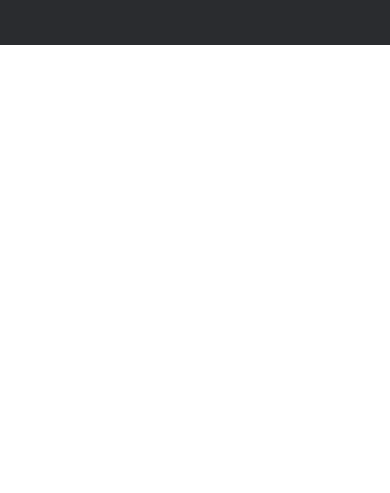
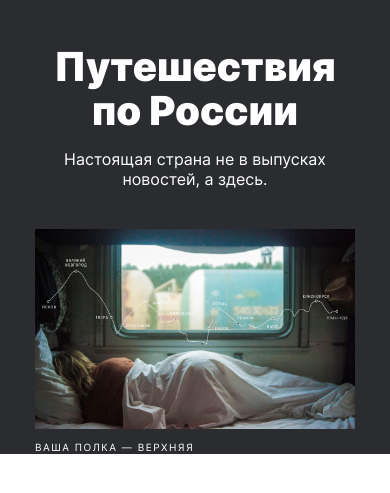
Before and after one commit to shardakova/one-another-project, a plain HTML site: page index.html in a window 390 px wide. Shown: the part 61-554 px from the top of the page. Drawn offline with Linux system fonts and the light colour scheme.

Commit message:
сверстан lead

```diff
--- a/blocks/content/content.css
+++ b/blocks/content/content.css
@@ -0,0 +1,7 @@
+.content {
+  display: flex;
+  flex-direction: column;
+  justify-content: flex-start;
+  align-items: center;
+  margin: auto;
+}
--- a/blocks/header/header.css
+++ b/blocks/header/header.css
@@ -1,7 +1,7 @@
 .header {
   max-width: 1184px;
   margin: 0 auto;
-  padding: 28px 48px 56px;
+  padding: 28px 48px 0;
   display: flex;
   flex-direction: row;
   justify-content: space-between;
@@ -11,20 +11,20 @@
 @media screen and (max-width: 1024px) {
   .header {
     max-width: 928px;
-    padding: 28px 28px 48px;
+    padding: 28px 28px 0;
   }
 }
 
 @media screen and (max-width: 768px) {
   .header {
     max-width: 720px;
-    padding: 28px 24px 48px;
+    padding: 28px 24px 0;
   }
 }
 
 @media screen and (max-width: 425px) {
   .header {
     max-width: 288px;
-    padding: 16px 16px 48px;
+    padding: 16px 16px 0;
   }
 }
--- a/blocks/lead/__caption/lead__caption.css
+++ b/blocks/lead/__caption/lead__caption.css
@@ -0,0 +1,14 @@
+.lead__caption {
+  padding-top: 8px;
+  width: 158px;
+  height: 14px;
+  width: 100%;
+  font-family: 'Inter', serif;
+  font-style: normal;
+  font-weight: 400;
+  font-size: 10px;
+  line-height: 14px;
+  letter-spacing: 1.5px;
+  text-transform: uppercase;
+  color: #FFF;
+}
--- /dev/null
+++ b/blocks/lead/__figure/lead__figure.css
@@ -0,0 +1,3 @@
+.lead__figure {
+  margin: 0;
+}
--- a/blocks/lead/__image/lead__image.css
+++ b/blocks/lead/__image/lead__image.css
@@ -0,0 +1,29 @@
+.lead__image {
+  padding-top: 64px;
+  width: 984px;
+  height: 615px;
+}
+
+@media screen and (max-width: 1024px) {
+  .lead__image {
+    padding-top: 56px;
+    width: 928px;
+    height: 580px;
+  }
+}
+
+@media screen and (max-width: 768px) {
+  .lead__image {
+    padding-top: 56px;
+    width: 768px;
+    height: 480px;
+  }
+}
+
+@media screen and (max-width: 425px) {
+  .lead__image {
+    padding-top: 40px;
+    width: 320px;
+    height: 200px;
+  }
+}
--- a/blocks/lead/__subtitle/lead__subtitle.css
+++ b/blocks/lead/__subtitle/lead__subtitle.css
@@ -0,0 +1,23 @@
+.lead__subtitle {
+  margin: 0;
+  padding-top: 32px;
+  width: 640px;
+  height: 72px;
+  font-family: 'Inter', serif;
+  font-style: normal;
+  font-weight: 400;
+  font-size: 30px;
+  line-height: 36px;
+  text-align: center;
+  color: #FFF;
+}
+
+@media screen and (max-width: 425px) {
+  .lead__subtitle {
+    padding-top: 16px;
+    width: 288px;
+    height: 40px;
+    font-size: 16px;
+    line-height: 20px;
+  }
+}
--- a/blocks/lead/__title/lead__title.css
+++ b/blocks/lead/__title/lead__title.css
@@ -0,0 +1,21 @@
+.lead__title {
+  margin: 0;
+  width: 720px;
+  height: 200px;
+  font-family: 'Inter', serif;
+  font-style: normal;
+  font-weight: 900;
+  font-size: 96px;
+  line-height: 100px;
+  text-align: center;
+  color: #FFF;
+}
+
+@media screen and (max-width: 425px) {
+  .lead__title {
+    width: 288px;
+    height: 88px;
+    font-size: 40px;
+    line-height: 44px;
+  }
+}
--- a/blocks/lead/lead.css
+++ b/blocks/lead/lead.css
@@ -0,0 +1,26 @@
+.lead {
+  max-width: 984px;
+  margin: 0;
+  padding-top: 56px;
+  display: flex;
+  flex-direction: column;
+  align-items: center;
+}
+
+@media screen and (max-width: 1024px) {
+  .lead {
+    padding-top: 48px;
+  }
+}
+
+@media screen and (max-width: 768px) {
+  .lead {
+    padding-top: 48px;
+  }
+}
+
+@media screen and (max-width: 425px) {
+  .lead {
+    padding-top: 48px;
+  }
+}
--- a/index.html
+++ b/index.html
@@ -19,7 +19,16 @@
 
     <main class="content">
       <section class="lead">
-
+        <h1 class="lead__title">
+          Путешествия по России
+        </h1>
+        <p class="lead__subtitle">
+          Настоящая страна не в выпусках новостей, а здесь.
+        </p>
+        <figure class="lead__figure">
+          <img src="./images/lead-polka.jpg" alt="Купе вагона" class="lead__image">
+          <figcaption class="lead__caption">ваша полка — верхняя</figcaption>
+        </figure>
       </section>
 
       <section class="intro">
--- a/styles/index.css
+++ b/styles/index.css
@@ -14,6 +14,7 @@
 @import url('../blocks/lead/lead.css');
 @import url('../blocks/lead/__title/lead__title.css');
 @import url('../blocks/lead/__subtitle/lead__subtitle.css');
+@import url('../blocks/lead/__figure/lead__figure.css');
 @import url('../blocks/lead/__image/lead__image.css');
 @import url('../blocks/lead/__caption/lead__caption.css');
 
```
